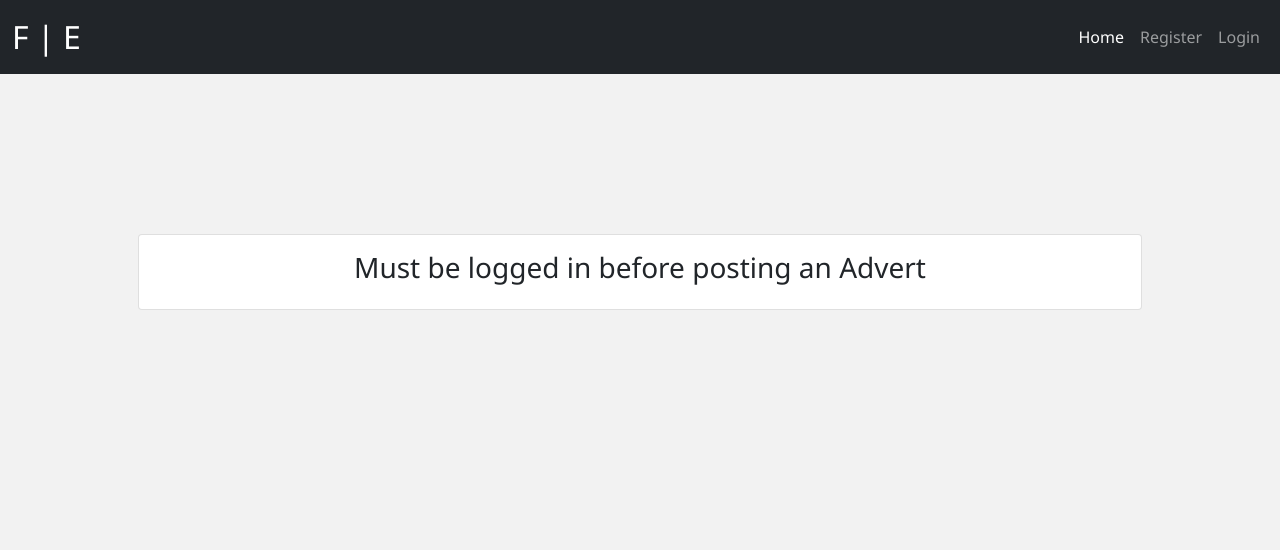
After one commit to Code-Institute-Submissions/Johnathonanon-project-4_JulyResub, a Django app: template templates/edit_advert.html in a window 1280 px wide. The commit adds this page. Shown: the top 550 px of the page. Run offline with Django 3.2, Linux system fonts and the light colour scheme; the template is opened without the code that fills it, so the values that code supplies are empty; some libraries are stand-ins or nearby versions.

Commit message:
Create edit advert html

```diff
--- /dev/null
+++ b/templates/edit_advert.html
@@ -0,0 +1,37 @@
+{% extends "base.html" %}
+
+{% block content %}
+
+{% if user.is_authenticated %}
+
+<div class="container-fluid">
+    <div class="card ad-form-card offset-md-2">
+      <div class="card-body">
+
+        <h3>Edit Advert</h3>
+
+        <form method="POST" enctype="multipart/form-data" class="ad-form">
+          {% csrf_token %}
+          {{ form.as_p }}
+          <button class="btn btn-success post-btn" type="submit">Post Advert</button>
+        </form>
+
+        </div>
+    </div>
+</div>
+
+{% else %}
+
+<div class="container-fluid">
+    <div class="card signin-card offset-md-2">
+      <div class="card-body">
+
+        <h3>Must be logged in before posting an Advert</h3>
+
+        </div>
+    </div>
+</div>
+
+{% endif %}
+
+{% endblock%}
--- a/templates/my_adverts.html
+++ b/templates/my_adverts.html
@@ -23,7 +23,7 @@
                       <p class="card-text ad-description">{{ advert.description }}</p>
                       <p class="card-text"><small class="text-muted">Advert created: {{ advert.created_on }}</small>
                       </p>
-                      <a href="{% url 'post_advert' %}" class="btn btn-outline-dark">Edit Advert</a>
+                      <a href="{% url 'edit_advert' %}" class="btn btn-outline-dark">Edit Advert</a>
                   </div>
               </div>
           </div>
```
